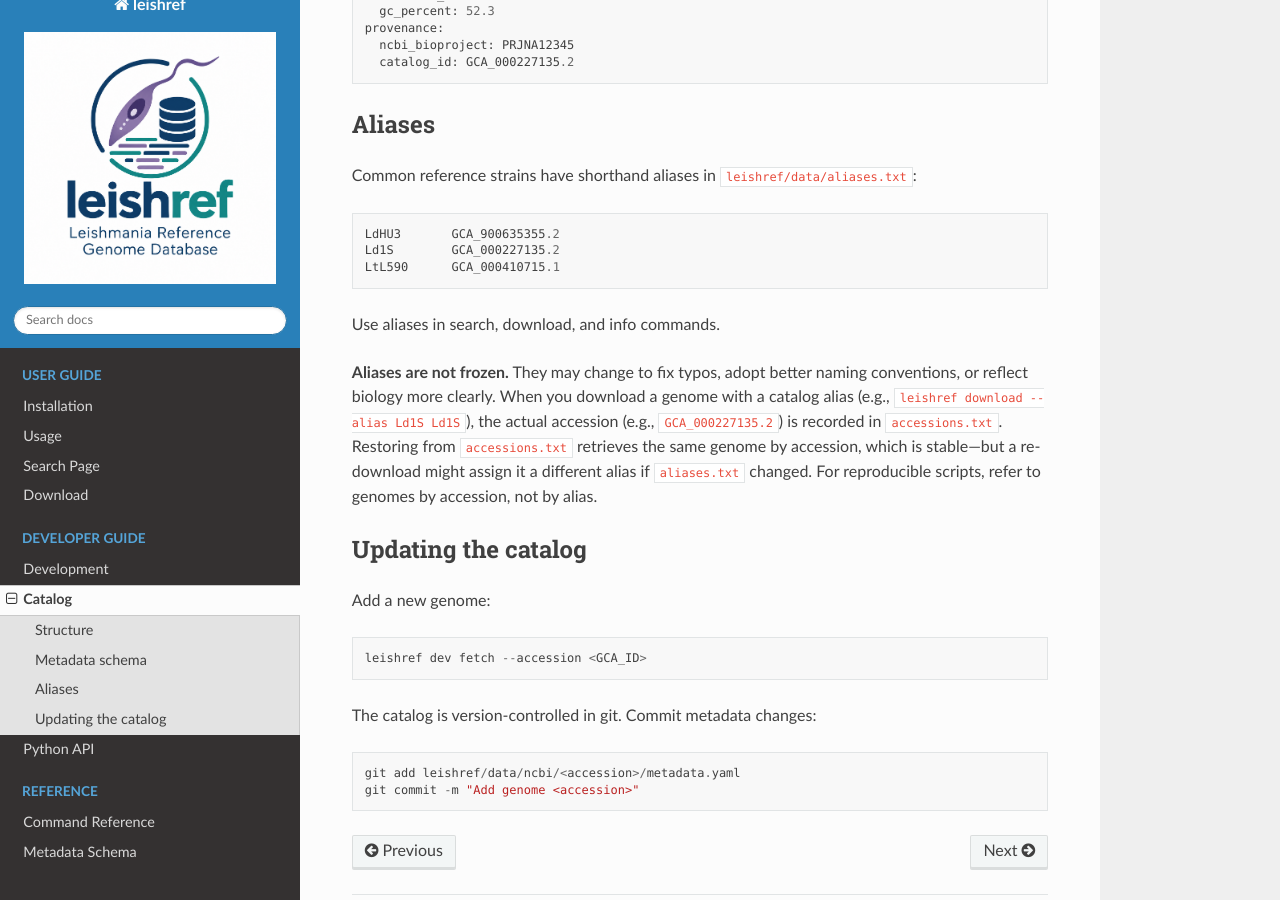
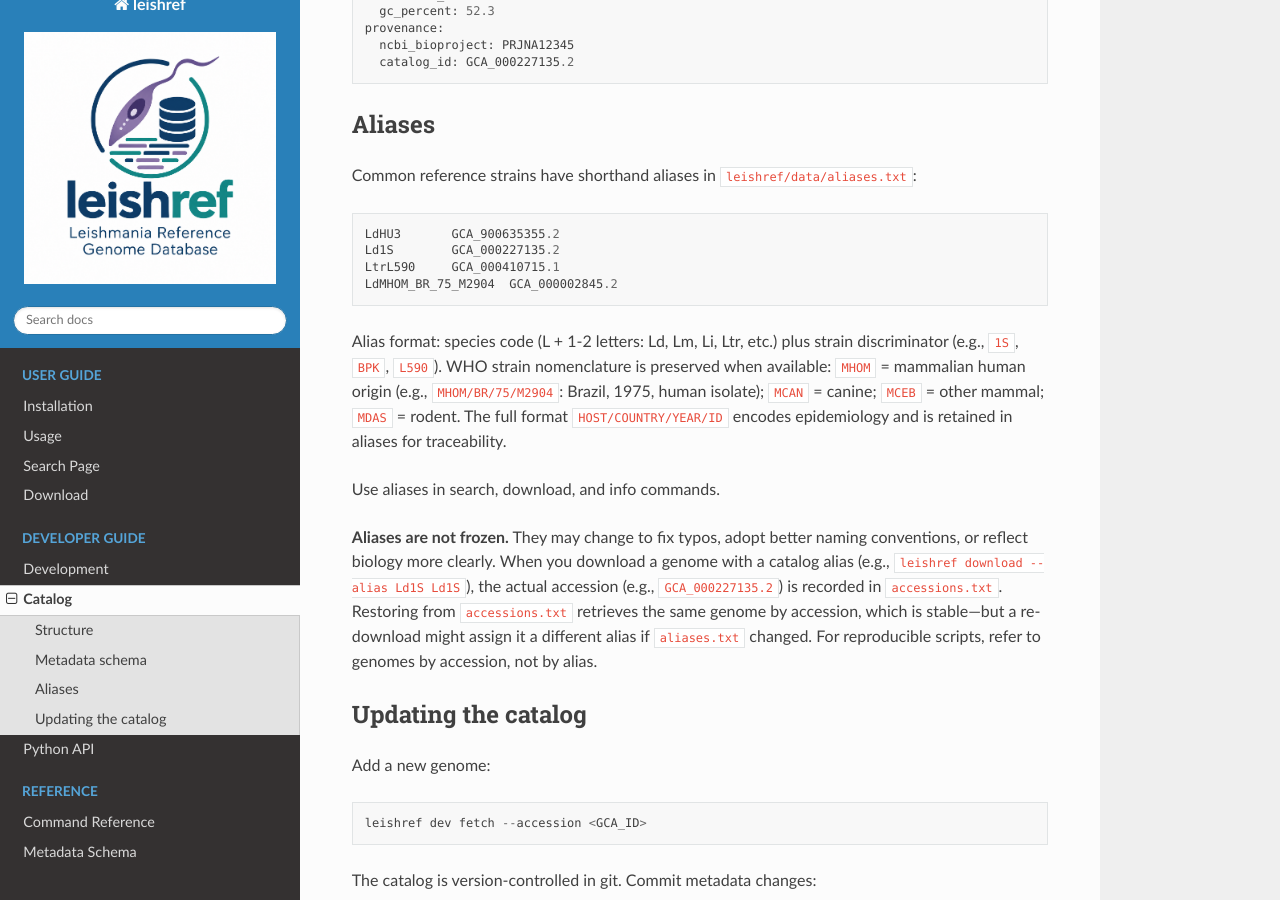
Before and after one commit to cokelaer/leishref, a Sphinx documentation site: the page built from docs/catalog.rst, in a window 1280 px wide and 900 px high, scrolled down 1212 px. Built offline with Sphinx 7.4.7 and the Read the Docs theme 3.1.0, drawn with Linux system fonts in a browser that asks for light colours.

Commit message:
Document WHO strain nomenclature (MHOM/MCAN/MCEB/MDAS)
MHOM/COUNTRY/YEAR/ID format encodes strain provenance: host type, geography,
isolation date, and isolate ID. Aliases preserve this for epidemiological
traceability. Added to aliases.txt header and docs/catalog.rst Aliases section.

```diff
--- a/docs/catalog.rst
+++ b/docs/catalog.rst
@@ -67,7 +67,14 @@ Common reference strains have shorthand aliases in ``leishref/data/aliases.txt``
 
     LdHU3	GCA_900635355.2
     Ld1S	GCA_000227135.2
-    LtL590	GCA_000410715.1
+    LtrL590	GCA_000410715.1
+    LdMHOM_BR_75_M2904	GCA_000002845.2
+
+Alias format: species code (L + 1-2 letters: Ld, Lm, Li, Ltr, etc.) plus strain discriminator
+(e.g., ``1S``, ``BPK``, ``L590``). WHO strain nomenclature is preserved when available:
+``MHOM`` = mammalian human origin (e.g., ``MHOM/BR/75/M2904``: Brazil, 1975, human isolate);
+``MCAN`` = canine; ``MCEB`` = other mammal; ``MDAS`` = rodent. The full format
+``HOST/COUNTRY/YEAR/ID`` encodes epidemiology and is retained in aliases for traceability.
 
 Use aliases in search, download, and info commands.
 
```
Also changed, not shown: 1 other file.
